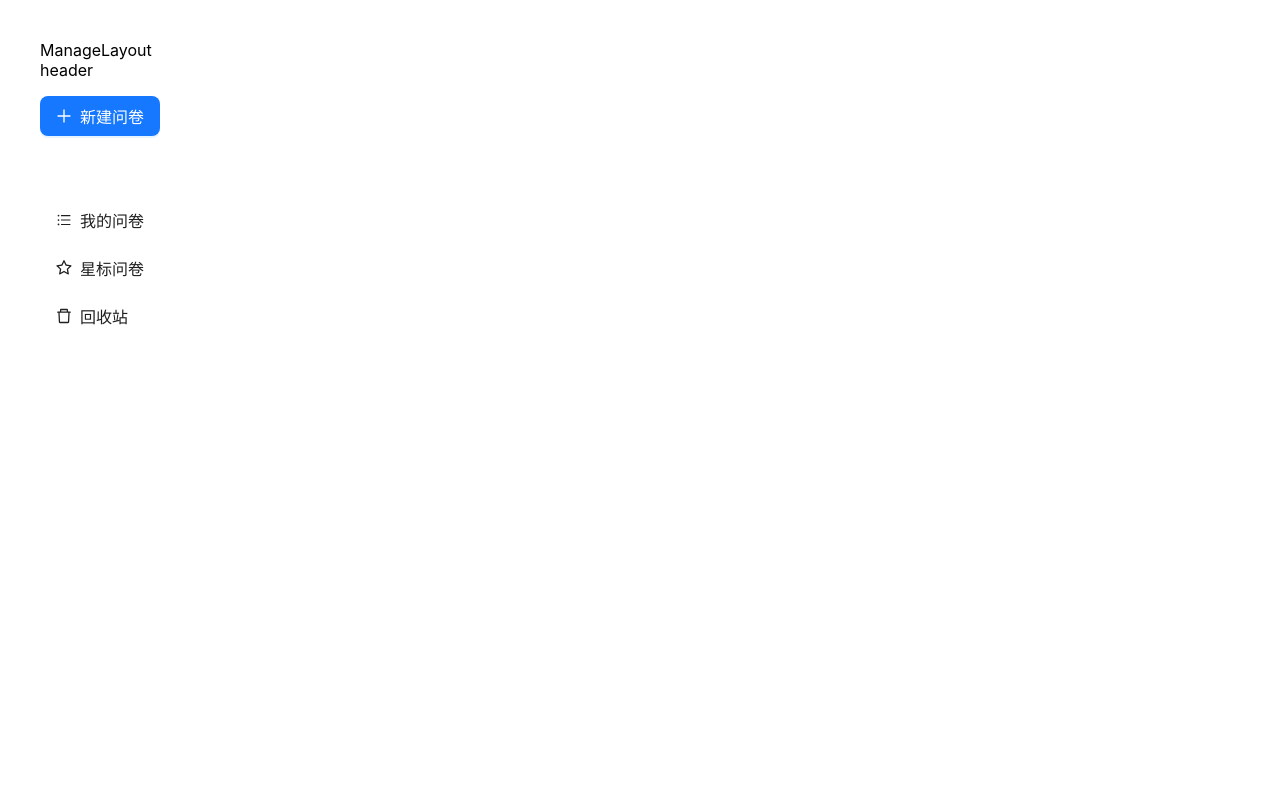
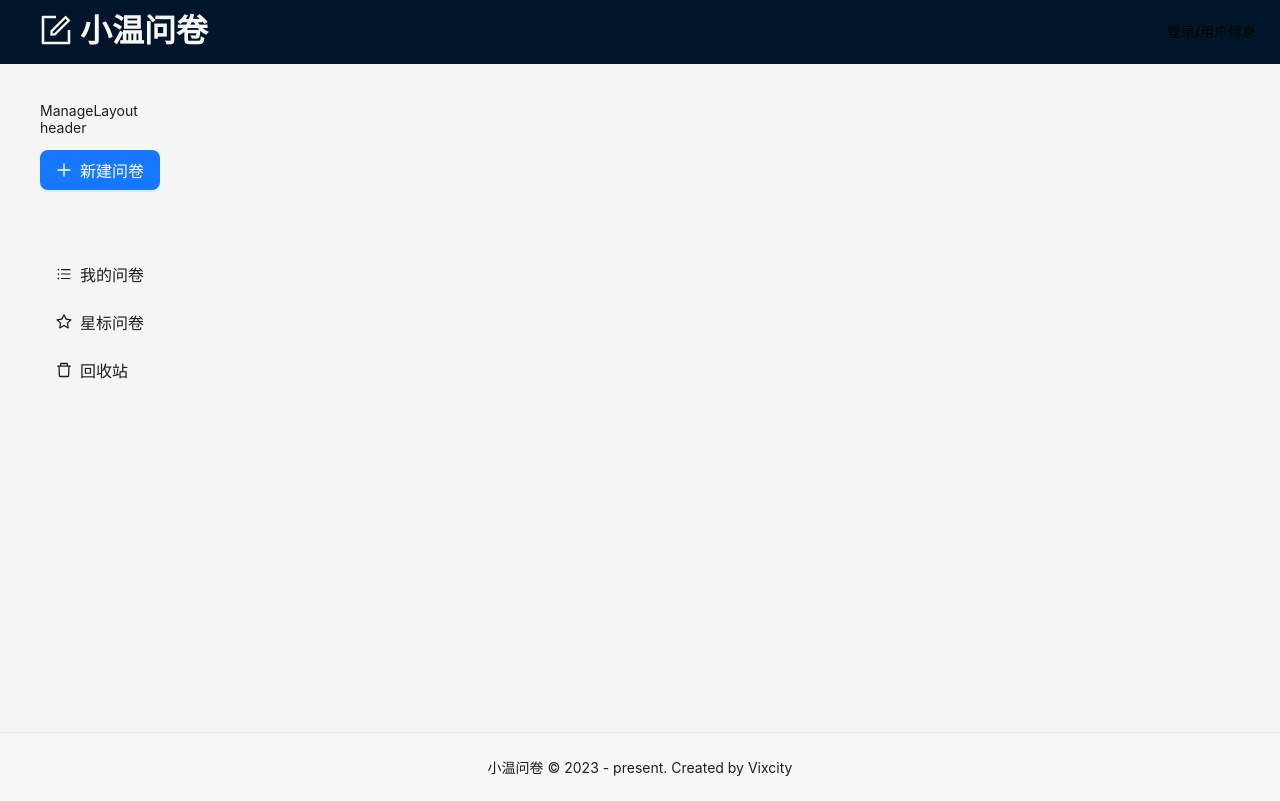
Before and after one commit to Vixcity/react-mock-QuestionnaireStar-project, a React (Create React App) app: page /manage in a window 1280 px wide. Built offline with nearby package versions, Linux system fonts and the light colour scheme.

Commit message:
使用AntD开发Logo组件

```diff
--- /dev/null
+++ b/src/components/Logo.module.scss
@@ -0,0 +1,11 @@
+.container {
+  width: 200px;
+  line-height: 1;
+  text-align: center;
+  margin: 12px 0;
+  h1 {
+    font-size: 32px;
+    color: #f7f7f7;
+    margin: 0;
+  }
+}
--- /dev/null
+++ b/src/components/Logo.tsx
@@ -0,0 +1,24 @@
+import React, { FC } from "react";
+import { Space, Typography } from "antd";
+import { FormOutlined } from "@ant-design/icons";
+import styles from "./Logo.module.scss";
+import { Link } from "react-router-dom";
+
+const { Title } = Typography;
+
+const Logo: FC = () => {
+  return (
+    <div className={styles.container}>
+      <Link to="/">
+        <Space>
+          <Title>
+            <FormOutlined />
+          </Title>
+          <Title>小温问卷</Title>
+        </Space>
+      </Link>
+    </div>
+  );
+};
+
+export default Logo;
--- a/src/layouts/MainLayout.tsx
+++ b/src/layouts/MainLayout.tsx
@@ -1,6 +1,7 @@
 import React, { FC } from "react";
 import { Outlet } from "react-router-dom";
 import { Layout } from "antd";
+import Logo from "../components/Logo";
 import styles from "./MainLayout.module.scss";
 
 const { Header, Content, Footer } = Layout;
@@ -9,8 +10,10 @@
   return (
     <Layout>
       <Header className={styles.header}>
-        <div className={styles.left}>LOGO</div>
-        <div className={styles.right}>登录</div>
+        <div className={styles.left}>
+          <Logo />
+        </div>
+        <div className={styles.right}>登录/用户信息</div>
       </Header>
       <Content className={styles.main}>
         <Outlet />
```
Also changed, not shown: src/router/index.tsx (+18 -19 lines).
